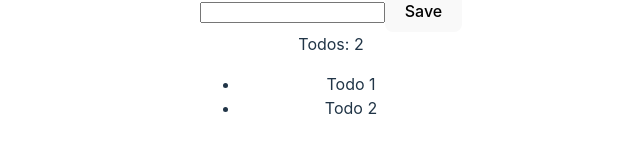
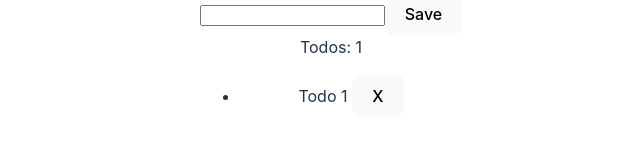
Before and after one commit to tonilingardsson/typescript-todos, a React (Vite) app: page / in a window 1280 px wide. Shown: the part 337-490 px from the top of the page, without its empty margins (309-949 px from the left). Built offline with nearby package versions, Linux system fonts and the light colour scheme.

Commit message:
Todos can be erased.

```diff
--- a/src/App.tsx
+++ b/src/App.tsx
@@ -1,22 +1,41 @@
-
-import { useState } from 'react';
-import './App.css'
-import { AddTodo } from './components/AddTodo';
-import { Todos } from './components/Todos';
-import { ITodoContext, TodoContext } from './contexts/TodoContext'
-import { Todo } from './models/Todo';
+import { useState } from "react";
+import "./App.css";
+import { AddTodo } from "./components/AddTodo";
+import { Todos } from "./components/Todos";
+import { ITodoContext, TodoContext } from "./contexts/TodoContext";
+import { Todo } from "./models/Todo";
 
 function App() {
-  const [state, setState] = useState<ITodoContext>(
-    {
-      todos: [new Todo("Todo 1"), new Todo("Todo 2")],
+  const [state, setState] = useState<ITodoContext>({
+    todos: [new Todo("Todo 1")],
     addTodo: () => {},
+    toggleTodo: () => {},
+    removeTodo: () => {},
   });
 
   // We need a starting value for the state.
   state.addTodo = (text: string) => {
     setState({ ...state, todos: [...state.todos, new Todo(text)] });
   };
+
+  // Change the style of the todos when they are completed
+  state.toggleTodo = (id: number) => {
+    setState({
+      ...state,
+      todos: state.todos.map((todo) => {
+        if (todo.id === id) return { ...todo, completed: !todo.completed };
+        else return todo;
+      }),
+    });
+  };
+
+// Remove old todos
+state.removeTodo = (id: number) => {
+  setState({
+    ...state,
+    todos: state.todos.filter((todo) => todo.id !== id),
+  });
+}
 
   return (
     <>
@@ -28,5 +47,4 @@ function App() {
   );
 }
 
-
 export default App;
--- a/src/components/Todos.tsx
+++ b/src/components/Todos.tsx
@@ -2,16 +2,23 @@ import { useContext } from "react"
 import { TodoContext } from "../contexts/TodoContext"
 
 export const Todos = () => {
-        const { todos } = useContext(TodoContext)
+        const { todos, toggleTodo, removeTodo } = useContext(TodoContext)
 
     return <>
     Todos: {todos.length}
-
     <ul>
         {todos.map(todo =>
         <li key={todo.id} className={todo.completed ? "completed" : ""}>
-            {todo.text}
-            </li>)}
+            <span
+            onClick={() => {
+                toggleTodo(todo.id);
+            }}
+            >
+                {todo.text}
+                </span><span> </span>
+            <button onClick={() => {
+                removeTodo(todo.id)}}>X</button>
+                        </li>)}
     </ul>
     </>
 };
--- a/src/contexts/TodoContext.ts
+++ b/src/contexts/TodoContext.ts
@@ -7,12 +7,14 @@ export interface ITodoContext {
     todos: Todo[];
     // In these functions we are not returning anything, so we use 'void'.
     addTodo: (text: string) => void;
-    // deleteTodo: (id: number) => void;
+    toggleTodo: (id: number) => void;
+    removeTodo: (id: number) => void;
 }
 
 export const TodoContext = createContext<ITodoContext>({
     todos: [],
     // addTodo is a function that does nothing yet, that we will use later.
     addTodo: () => {},
-    // deleteTodo: () => {}
+    toggleTodo: () => {},
+    removeTodo: () => {}
 });
```
Lines whose indentation alone changed are shown as unchanged.
